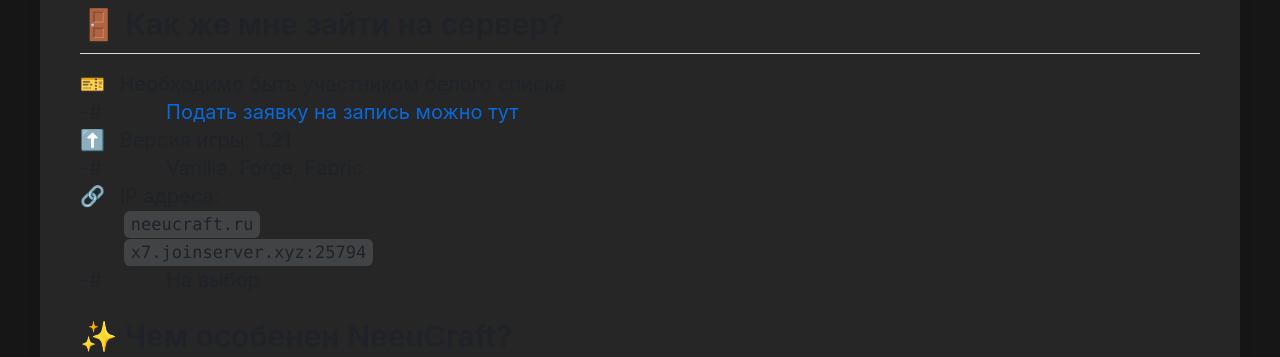
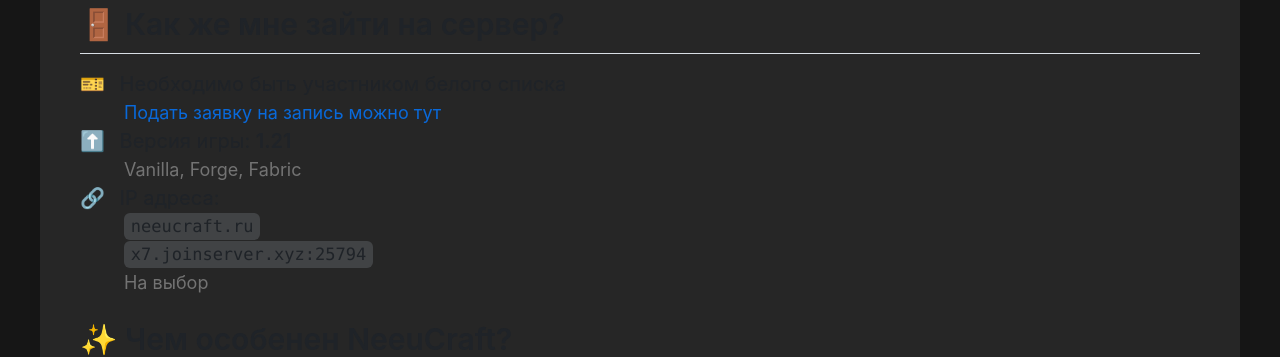
Before and after one commit to Vortygon/NeeuCraft, a Next.js app: page /posts/season1 in a window 1280 px wide. Shown: the part 534-891 px from the top of the page. Built offline with nearby package versions, Linux system fonts and the light colour scheme.

Commit message:
Update page.mdx

```diff
--- a/app/posts/season1/page.mdx
+++ b/app/posts/season1/page.mdx
@@ -2,22 +2,22 @@
 import "../../md_style.css"
 import Image from "next/image";
 
-<div className="p-10">
-  <div className="markdown-body bg-neutral-800 rounded-2xl overflow-hidden shadow-2xl">
-    <div className="relative w-full h-100 object-contain">
+<div className="p-10 not-md:p-0 text-white">
+  <div className="markdown-body bg-neutral-800 md:rounded-2xl overflow-hidden shadow-2xl">
+    <div className="relative w-full h-100 not-md:h-70 object-contain">
       <Image src={"/Ad_Banner.png"} alt={""} fill className="pointer-events-none object-cover"/>
     </div>
 
-    <div className="p-10 pt-3 text-xl">
+    <div className="p-10 pt-3 md:text-xl">
       ## 🚪 Как же мне зайти на сервер?
       🎫⠀Необходимо быть участником белого списка<br/>
-      -# ⠀⠀⠀⠀[Подать заявку на запись можно тут](https://discord.com/channels/1161185029154676736/1405497253891801108)<br/>
+      ⠀⠀⠀<span className="text-lg text-neutral-500">[Подать заявку на запись можно тут](https://discord.com/channels/1161185029154676736/1405497253891801108)</span><br/>
       ⬆️⠀Версия игры: **1.21** <br/>
-      -# ⠀⠀⠀⠀Vanilla, Forge, Fabric<br/>
+      ⠀⠀⠀<span className="text-lg text-neutral-500">Vanilla, Forge, Fabric</span><br/>
       🔗⠀IP адреса:<br/>
       ⠀⠀⠀``neeucraft.ru``<br/>
       ⠀⠀⠀``x7.joinserver.xyz:25794``<br/>
-      -# ⠀⠀⠀⠀На выбор
+      ⠀⠀⠀<span className="text-lg text-neutral-500">На выбор</span>
       ## ✨ Чем особенен NeeuCraft?
       Очень интересный вопрос! Главные особенности данного сервера:
       - 🍋‍🟩⠀преданность ванильному геймплею;
```
